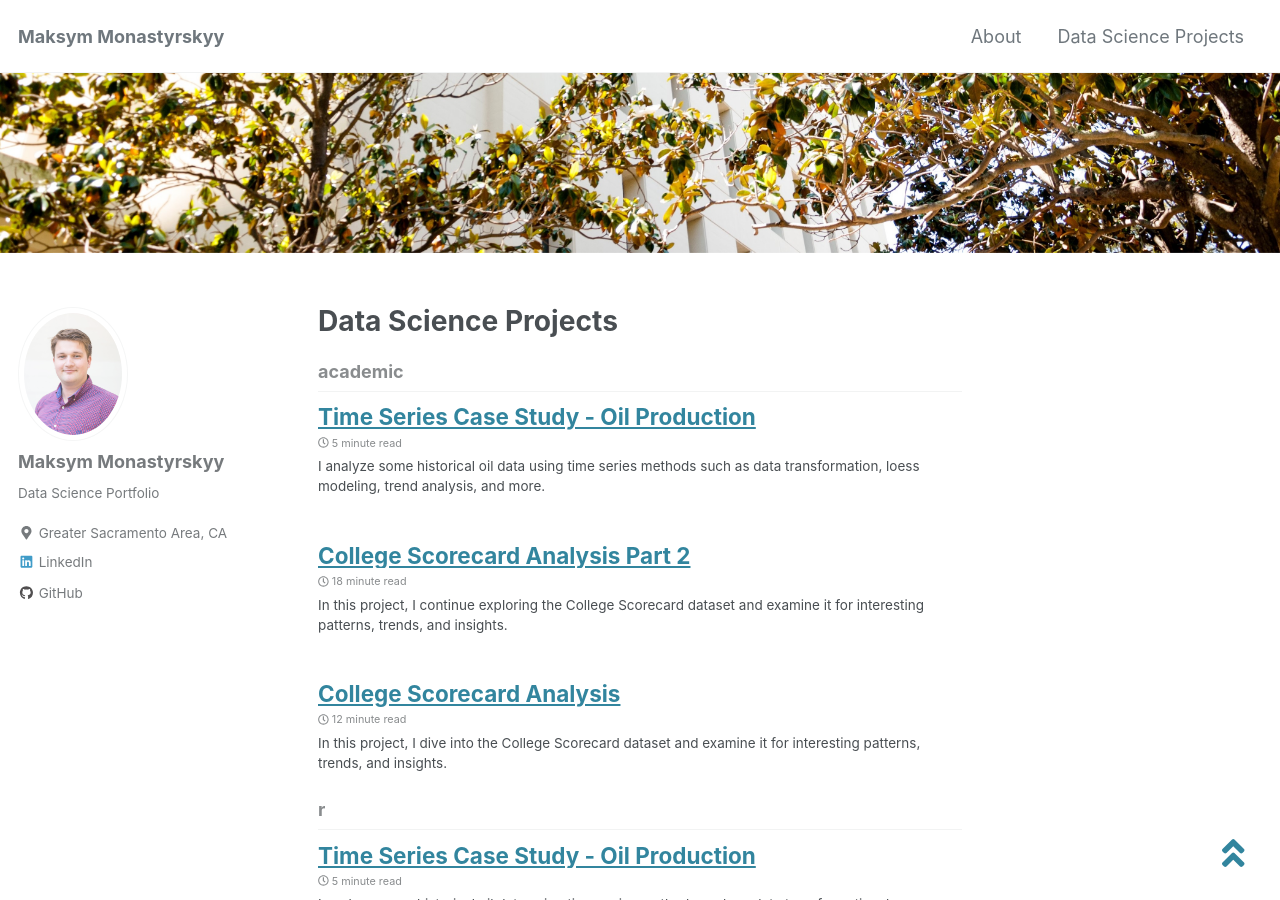
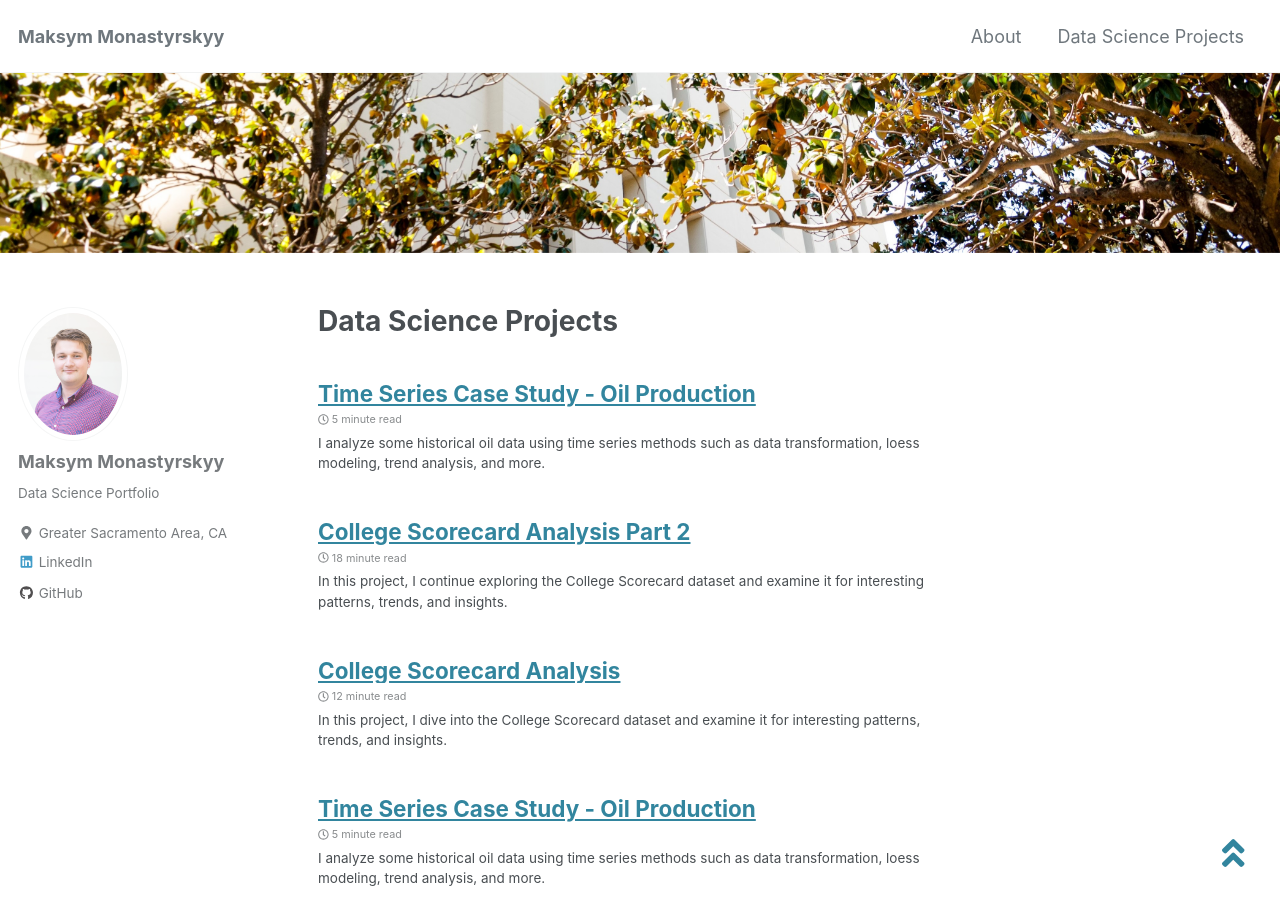
Before and after one commit to monastyrskyy/monastyrskyy.github.io, a Jekyll site: the page built from _pages/projects.md, in a window 1280 px wide and 900 px high. Built offline with Jekyll 4.4.1, drawn with Linux system fonts in a browser that asks for light colours; cached includes are drawn as plain includes; nearby versions of some CDN libraries.

Commit message:
deleted line 15 from projects.md

```diff
--- a/_pages/projects.md
+++ b/_pages/projects.md
@@ -12,7 +12,7 @@ header:
 
 {% for tag in group_names %}
   {% assign posts = group_items[forloop.index0] %}
-  <h2 id="{{ tag | slugify }}" class="archive__subtitle">{{ tag }}</h2>
+
   {% for post in posts %}
     {% include archive-single.html %}
   {% endfor %}
```
